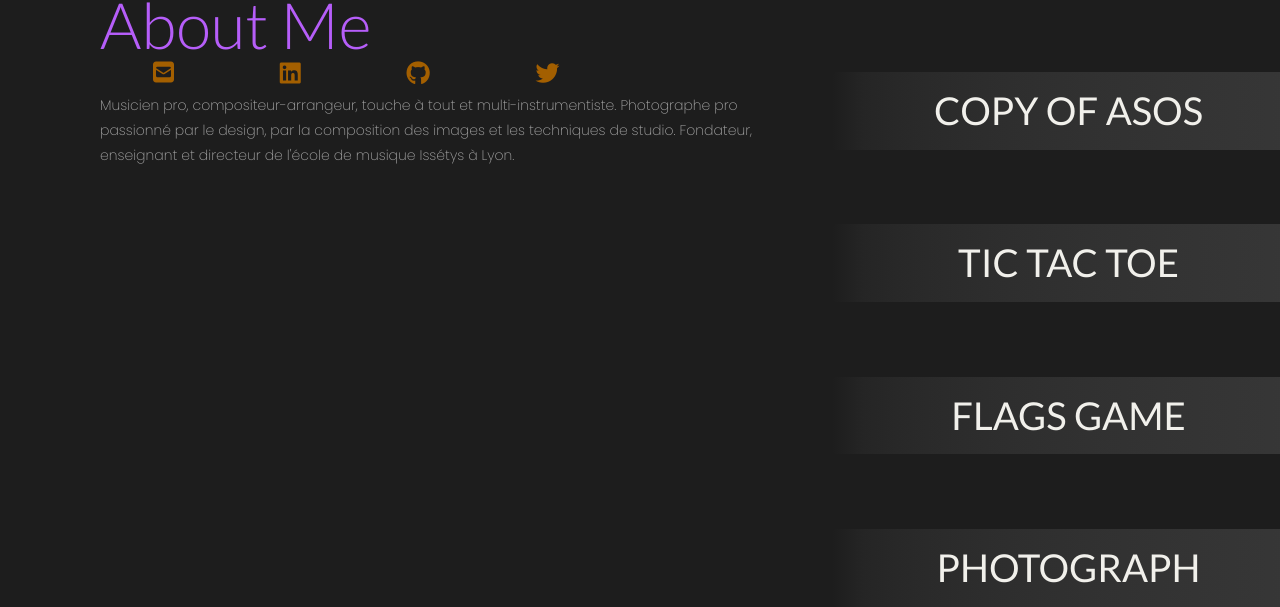
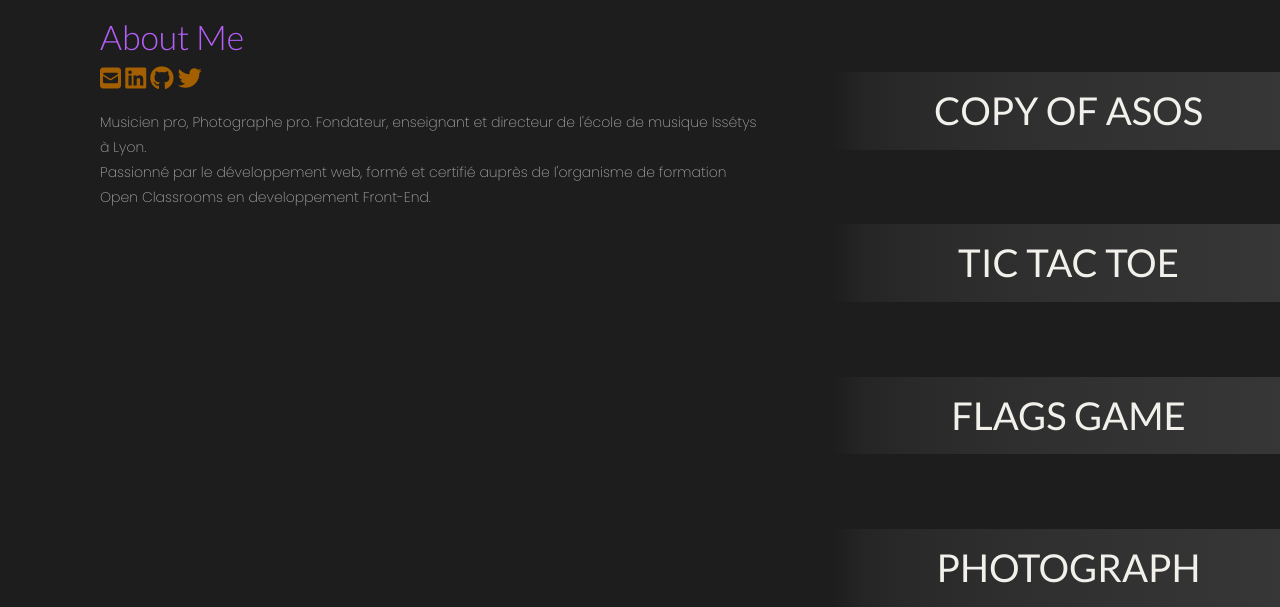
Before and after one commit to Github1234fab/portfolio, a website: page Home/home.html in a window 1280 px wide. Shown: the part 253-860 px from the top of the page. Drawn offline with nearby package versions, Linux system fonts and the light colour scheme; a web font is replaced by a local one.

Commit message:
ok gabarit repsonsive

```diff
--- a/Home/home.css
+++ b/Home/home.css
@@ -248,6 +248,9 @@ html {
   grid-column-end: 2;
   margin-left: 100px;
 }
+.container_about{
+  margin-top: 30px;
+}
 .wrapper_h2_logos {
   display: flex;
   flex-direction: column;
@@ -258,30 +261,30 @@ html {
 .about_h2 {
   /* letter-spacing: 31px; */
   font-weight: bold;
-  font-size: clamp(20px, 5vw, 200px);
+  font-size: clamp(18px, 5vw, 34px);
   font-family: lato;
   color: rgb(182, 94, 249);
   font-weight: 300;
   transform: scale(1);
   transition: 0.4s ease-in-out;
 }
-.contact {
+/* .contact_logos {
   display: flex;
   justify-content: space-around;
   width: 70%;
-}
+} */
 .contact_logo {
   color: #a35f00;
   transition: 0.1s ease-in-out;
   text-shadow: none;
   transform: scale(1);
   z-index: 0;
-  font-size: clamp(10px, 3vw, 120px);
+  font-size: clamp(10px, 3vw, 30px);
 }
 .contact_logo:hover {
   color: rgb(144, 0, 255);
-  text-shadow: 0px 0px 20px white;
-  transform: scale(1.4);
+  text-shadow: 0px 0px 1px white;
+  transform: scale(1.2);
 }
 
 .about_h3 {
--- a/Home/home.html
+++ b/Home/home.html
@@ -61,9 +61,10 @@
       </div>
 
       <section class="about">
+        <div class="container_about">
         <div class="wrapper_h2_logos">
           <h2 class="about_h2">About Me</h2>
-           <section class="contact">
+           <section class="contact_logos">
             <i class="fa-solid fa-square-envelope fa-xl contact_logo"></i>
             <i class="fa-brands fa-linkedin fa-xl contact_logo"></i>
             <i class="fa-brands fa-github fa-xl contact_logo"></i>
@@ -72,14 +73,18 @@
           </div>
 
           <h3 class="about_h3" id="aboutMe">
-            Musicien pro, compositeur-arrangeur, touche à tout et multi-instrumentiste. Photographe pro passionné par le design, par la composition des images et les techniques de studio. Fondateur, enseignant et directeur de l'école de musique Issétys à Lyon.
+            Musicien pro, Photographe pro. Fondateur, enseignant et directeur de l'école de musique Issétys à Lyon.
             <br />
-            <!-- Passionné par le développement web, formé et certifié auprès de l'organisme de formation Open Classrooms en developpement Front-End.
+            Passionné par le développement web, formé et certifié auprès de l'organisme de formation Open Classrooms en developpement Front-End.
             <br />
-            Très créatif et organisé, j'ai une grande capacité d'adaptation et de communication. Mon objectif est de trouver la solution qui permettra à mes clients de s'identifier à leur application et de reconnaître en elle, leurs valeurs les plus profondes. -->
+            <!-- Très créatif et organisé, j'ai une grande capacité d'adaptation et de communication. Mon objectif est de trouver la solution qui permettra à mes clients de s'identifier à leur application et de reconnaître en elle, leurs valeurs les plus profondes. -->
           </h3>
         </div>
+        </div>
       </section>
+
+
+
       <section class="footer">
       </section>
     </main>
```
